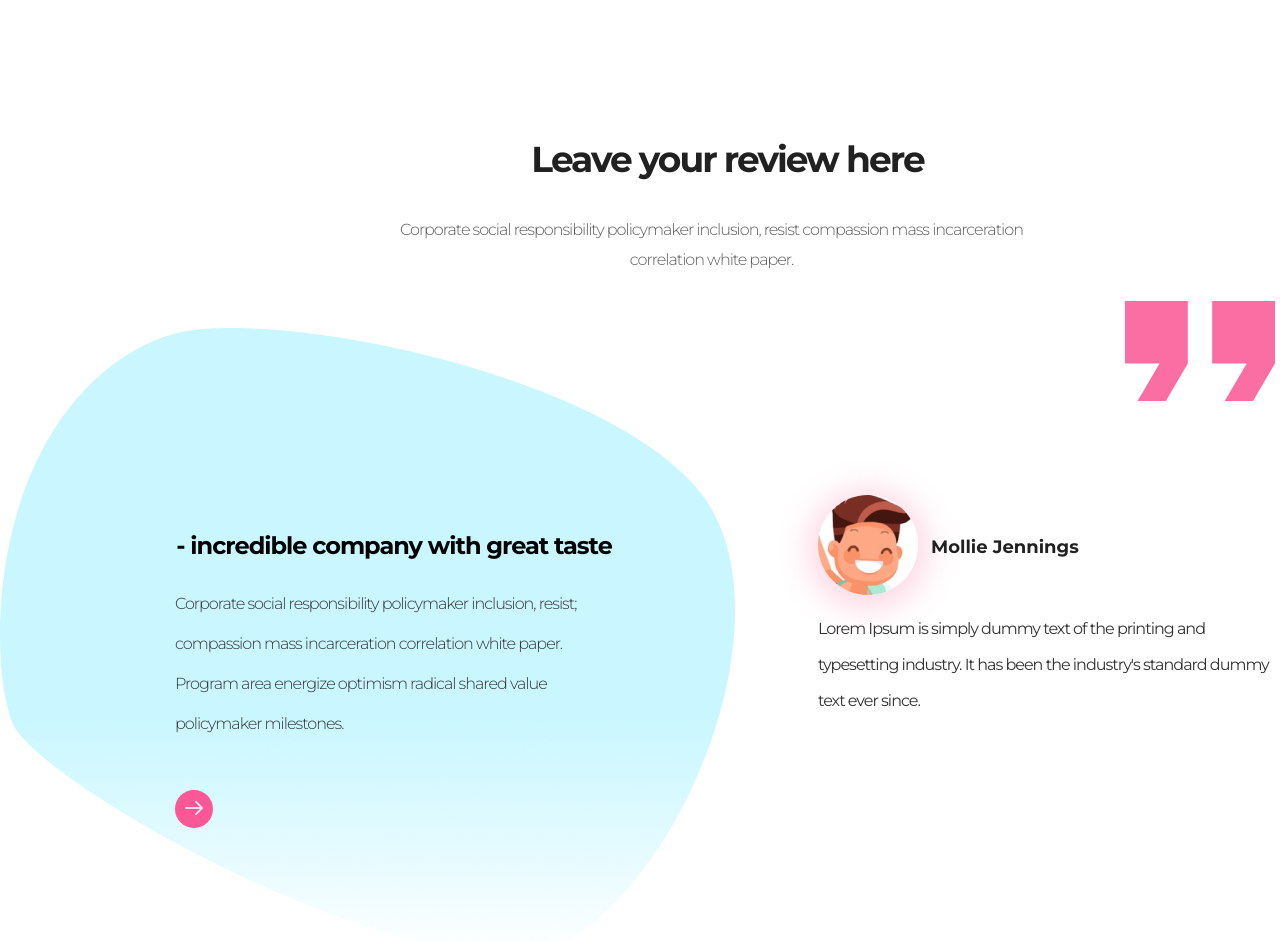
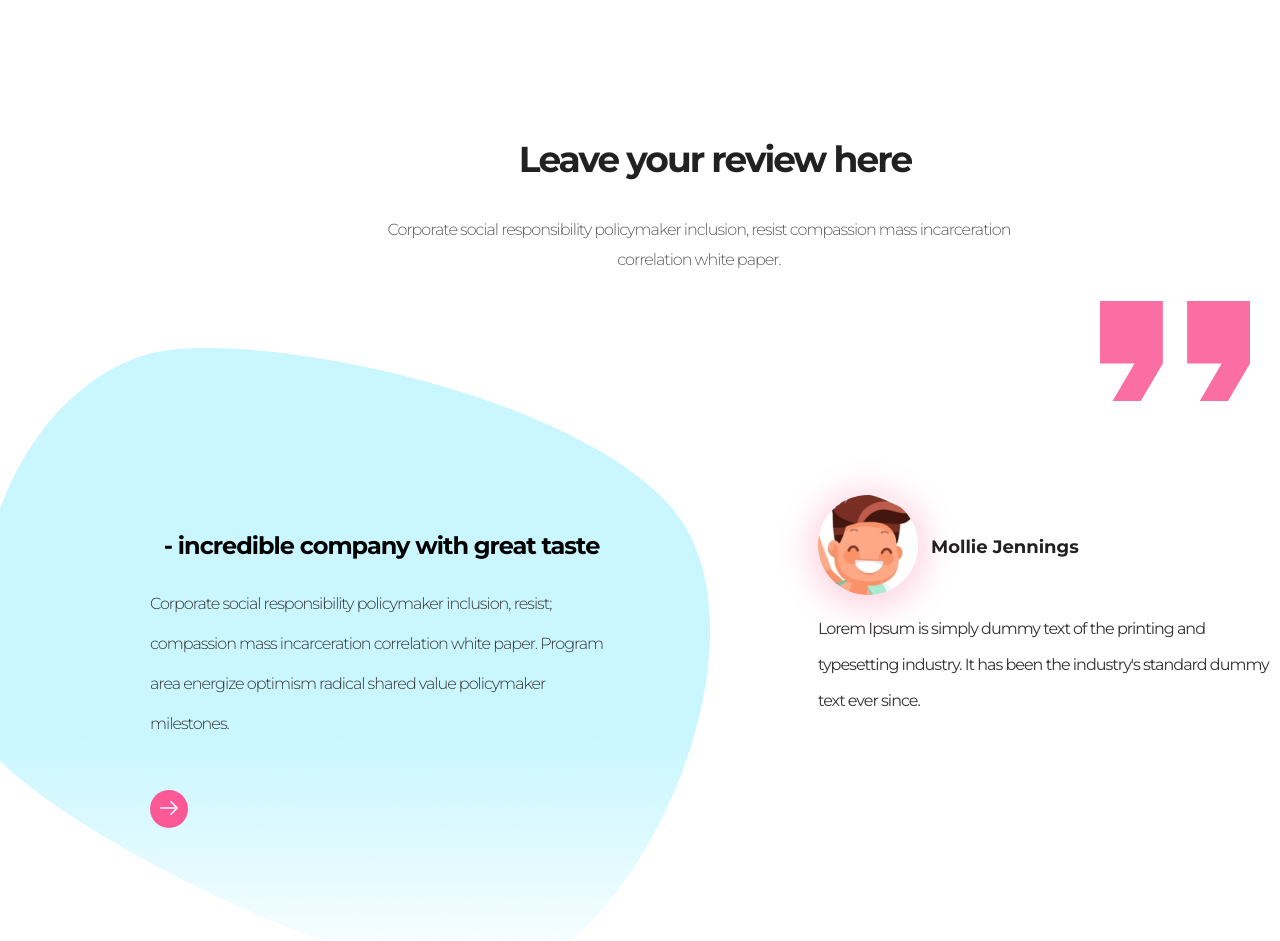
Before and after one commit to mytriv/agency, a plain HTML site: page index.html in a window 1280 px wide. Shown: the part 4160-5101 px from the top of the page. Drawn offline with nearby package versions, Linux system fonts and the light colour scheme.

Commit message:
Add files via upload

```diff
--- a/css/main.css
+++ b/css/main.css
@@ -603,7 +603,7 @@ h4 {
 }
 
 .review__wrap {
-    margin-left: 175px;
+    margin-left: 150px;
 }
 
 .review__wrap-wrapper {
@@ -613,7 +613,8 @@ h4 {
     background: url(../img/Rectangle3.png);
     background-clip: border-box;
     background-repeat: no-repeat;
-    background-position-y: 200px;
+    background-position-y: 220px;
+    background-position-x: -25px ;
 }
 
 .review .head {
```
